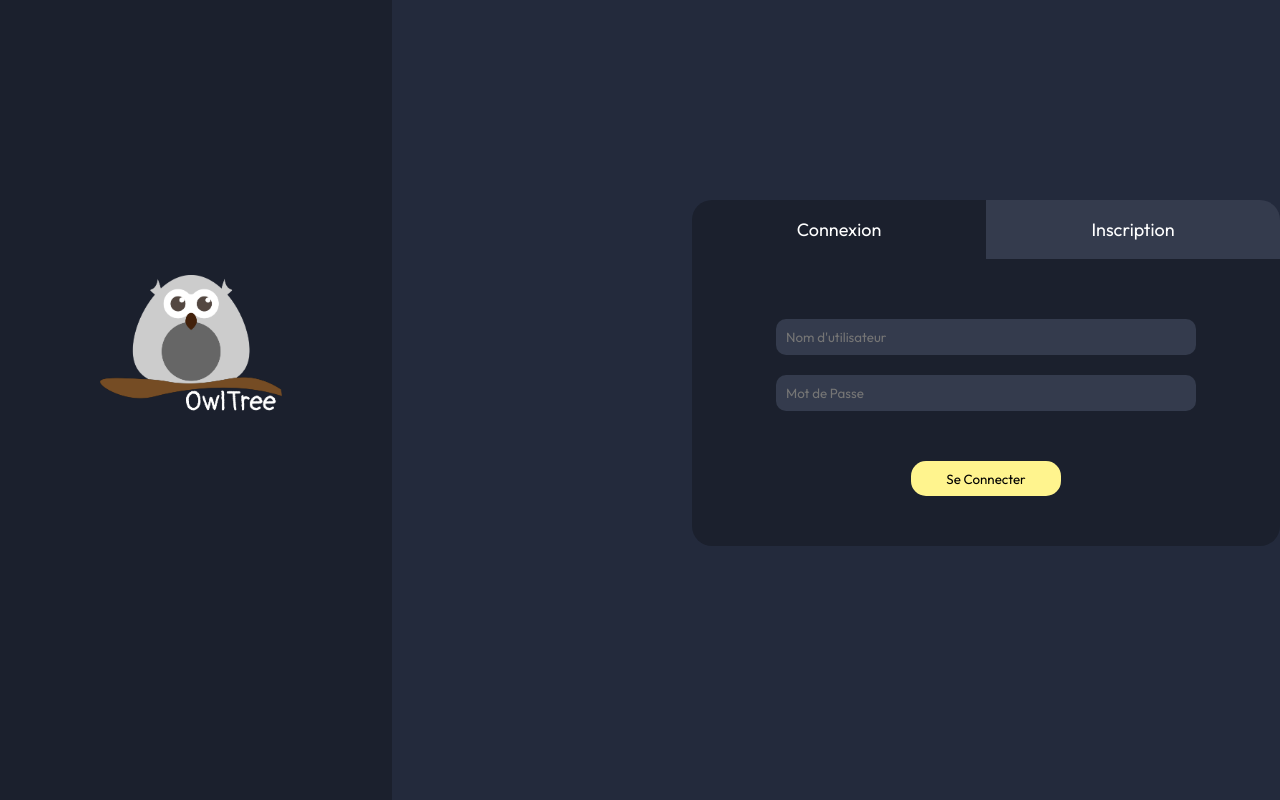
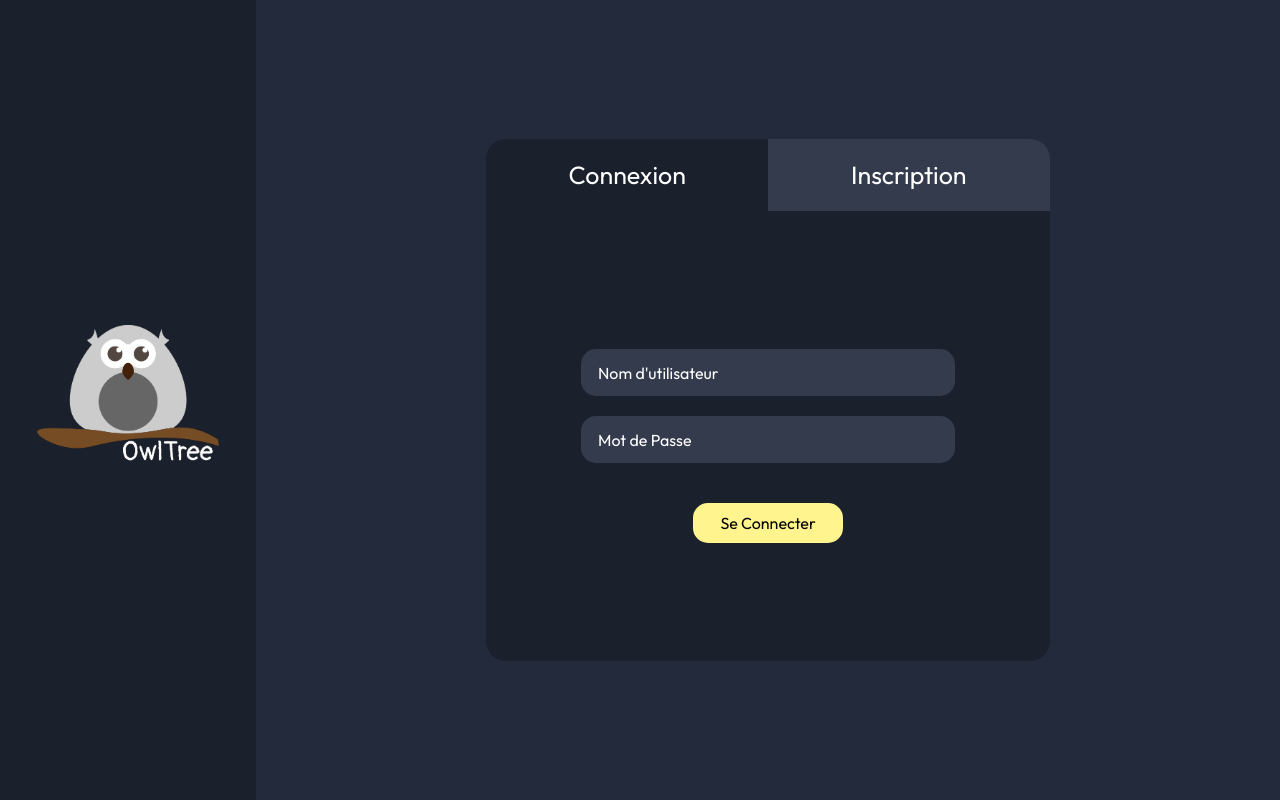
Before and after one commit to BoredAstair/Nimporte_BUT_MMI, a website: page connexion.html in a window 1280 px wide. Drawn offline with Linux system fonts and the light colour scheme.

Commit message:
les corrections de la page d'Amélie

```diff
--- a/connexion.html
+++ b/connexion.html
@@ -20,24 +20,24 @@
     </div>
 
     <div id="DivDeDroite">
-
+        <div id="formulaire">
             <div id="ButtonSwitch">
                 <div id="ButtonConnexion" onclick="con()"><p>Connexion</p></div>
                 <div id="ButtonInscription" onclick="ins()"><p>Inscription</p></div>
             </div>
 
-
             <div id="patate">
                 <div id="SideConnexion">
                     <div id="form">
-                <p></p>
-                <input type="text" name="username" id="username" placeholder="Nom d'utilisateur">
+                        <input type="text" name="username" id="username" placeholder="Nom d'utilisateur" autocomplete="off">
+                        <p id="erreur"></p>
                         <input type="password" name="password" id="password" placeholder="Mot de Passe">
+                        <p id="erreur"></p>
                         <button type="submit" onclick="requeteConnexion()">Se Connecter</button>
                     </div>
                 </div>
             </div>
-
+        </div>
     </div>
 
 <script src="js/connexion.js"></script>
--- a/js/connexion.js
+++ b/js/connexion.js
@@ -1,9 +1,10 @@
 function con(){
     document.getElementById("patate").innerHTML =`<div id="SideConnexion">
     <div id="form">
-        <p id="erreur"></p>
-        <input type="text" name="username" id="username" placeholder="Nom d'utilisateur">
+        <input type="text" name="username" id="username" placeholder="Nom d'utilisateur" autocomplete="off">
+        <p id="erreur">Ceci est une erreur</p>
         <input type="password" name="password" id="password" placeholder="Mot de Passe">
+        <p id="erreur">Ceci est une erreur</p>
         <button type="submit" onclick="requeteConnexion()">Se Connecter</button>
     </div>
 </div>`;
@@ -12,11 +13,18 @@ function con(){
 function ins(){
     document.getElementById("patate").innerHTML =`<div id="SideInscription">
     <div id="form">
-        <p id="erreur"></p>
-        <input type="text" name="username" id="username" placeholder="Nom d'utilisateur">
-        <input type="mail" name="mail" id="mail" placeholder="Mail">
+        <input type="text" name="username" id="username" placeholder="Nom d'utilisateur" autocomplete="off">
+        <p id="erreur">Ceci est une erreur</p>
+
+        <input type="mail" name="mail" id="mail" placeholder="Mail" autocomplete="off">
+        <p id="erreur">Ceci est une erreur</p>
+
         <input type="text" name="pseudo" id="pseudo" placeholder="Pseudo">
+        <p id="erreur">Ceci est une erreur</p>
+
         <input type="password" name="password" id="password" placeholder="Mot de Passe">
+        <p id="erreur">Ceci est une erreur</p>
+
         <button onclick="requeteInscription()" type="submit">S'inscrire</button>
     </div>
 </div>`;
--- a/scss/connexion.scss
+++ b/scss/connexion.scss
@@ -2,7 +2,7 @@
 $background-clair : #232A3C;
 $background-fonce : #1B202D;
 $background-inscription : #343B4D;
-$erreur : red;
+$erreur : #c51313;
 $text-color : white;
 $button-color: #FFF48E;
 $button-hover-color: #a9a267;
@@ -14,11 +14,6 @@ $font-principal : 'Outfit', sans-serif;
     align-items: $align-items;
     flex-direction: $flex-direction;
 }
-@mixin absolute($top, $left){
-    position: absolute;
-    top: $top;
-    left: $left;
-}
 @mixin initialisation(){
     margin: 0;
     padding: 0;
@@ -29,40 +24,49 @@ $font-principal : 'Outfit', sans-serif;
     border-bottom-left-radius: 20px;
     border-bottom-right-radius: 20px;
     background-color: $bg-color;
+    @include flex(center, center, row);
+    height: 450px;
     #form{
-        @include flex(start, center, column);
-        padding: 50px;
+        @include flex(space-between, center, column);
+        width: 100%;
         position: relative;
         input{
             font-family: $font-principal;
             color: $text-color;
-            padding: 10px;
-            margin: 10px;
-            border-radius: 10px;
+            font-size: 16px;
+            margin-top: 20px;
+            border-radius: 15px;
             border: none;
-            height: auto;
-            width: 400px;
+            height: 45px;
+            width: 370px;
+            text-indent: 15px;
             background-color: $bg-color-input;
+            &::placeholder{
+                color: $text-color;
+            }
+            &:focus{
+                outline: 1px solid $button-hover-color;
+            }
+            &:focus::placeholder{
+                color: transparent;
+            }
         }
         button{
             font-family: $font-principal;
+            font-size: 16px;
             background-color: $button-color;
             margin-top: 40px;
             border: none;
             border-radius: 15px;
-            height: 35px;
+            height: 40px;
             width: 150px;
             cursor: pointer;
-            &:hover{
-                background-color: #a9a267;
-            }
         }
         p{
-            @include absolute(10px, 90px);
             color: $erreur;
             font-size: 15px;
+            margin: 0;
             font-family: $font-principal;
-            display: none;
         }
     }
 }
@@ -71,24 +75,25 @@ html{
     @include initialisation();
     body{
         @include initialisation();
-        @include flex(left, start, row);
+        @include flex(normal, normal, row);
         font-family: $font-principal;
         background-color: $background-clair;
         #DivDeGauche{
             background-color: #1B202D;
-            width: 400px;
+            width: 20%;
             height: 100%;
+            @include flex(center, center, column);
             img{
-                @include absolute(275px, 100px);
                 height: 150px;
             }
         }
         #DivDeDroite{
-            height: fit-content;
-            width: 600px;
-            margin-top: 200px;
-            margin-left: 300px;
+            @include flex(center, center, row);
+            height: 100%;
+            width: 80%;
             border-radius: 20px;
+            #formulaire{
+                width: 55%;
                 #ButtonSwitch{
                     @include flex(start, start, row);
                     div{
@@ -97,7 +102,7 @@ html{
                         border: none;
                         width: 100%;
                         @include flex(center, start, row);
-                    font-size: large;
+                        font-size: 25px;
                         &#ButtonConnexion{
                             border-top-left-radius: 20px;
                             background-color: $background-fonce;
@@ -105,6 +110,9 @@ html{
                         &#ButtonInscription{
                             border-top-right-radius: 20px;
                             background-color: $background-inscription;
+                        }
+                        p{
+                            margin: 20px 0;
                         }
                     }
                 }
@@ -117,3 +125,4 @@ html{
             }
         }
     }
+}
```
Also changed, not shown: css/connexion.css, 1 other file. Lines whose indentation alone changed are shown as unchanged.
